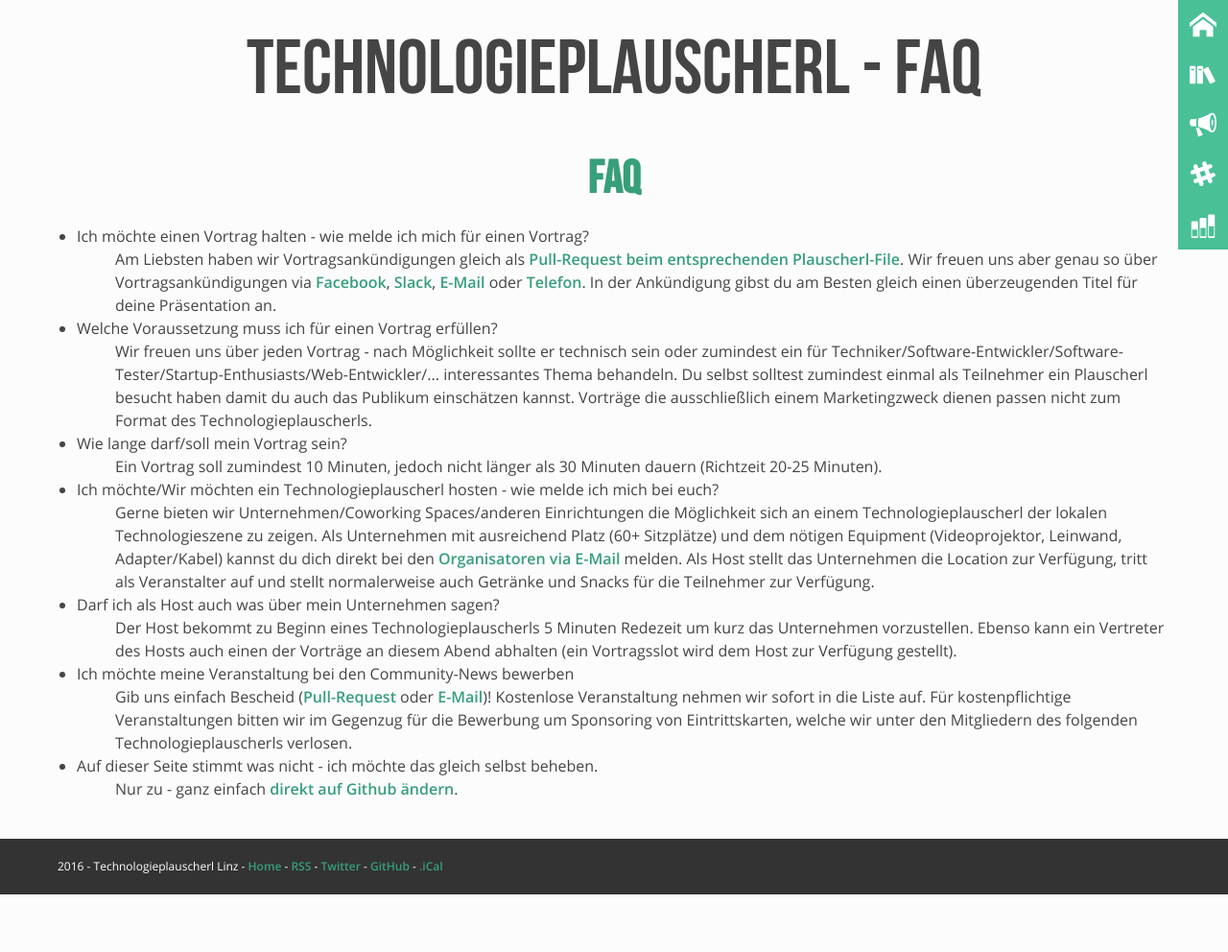
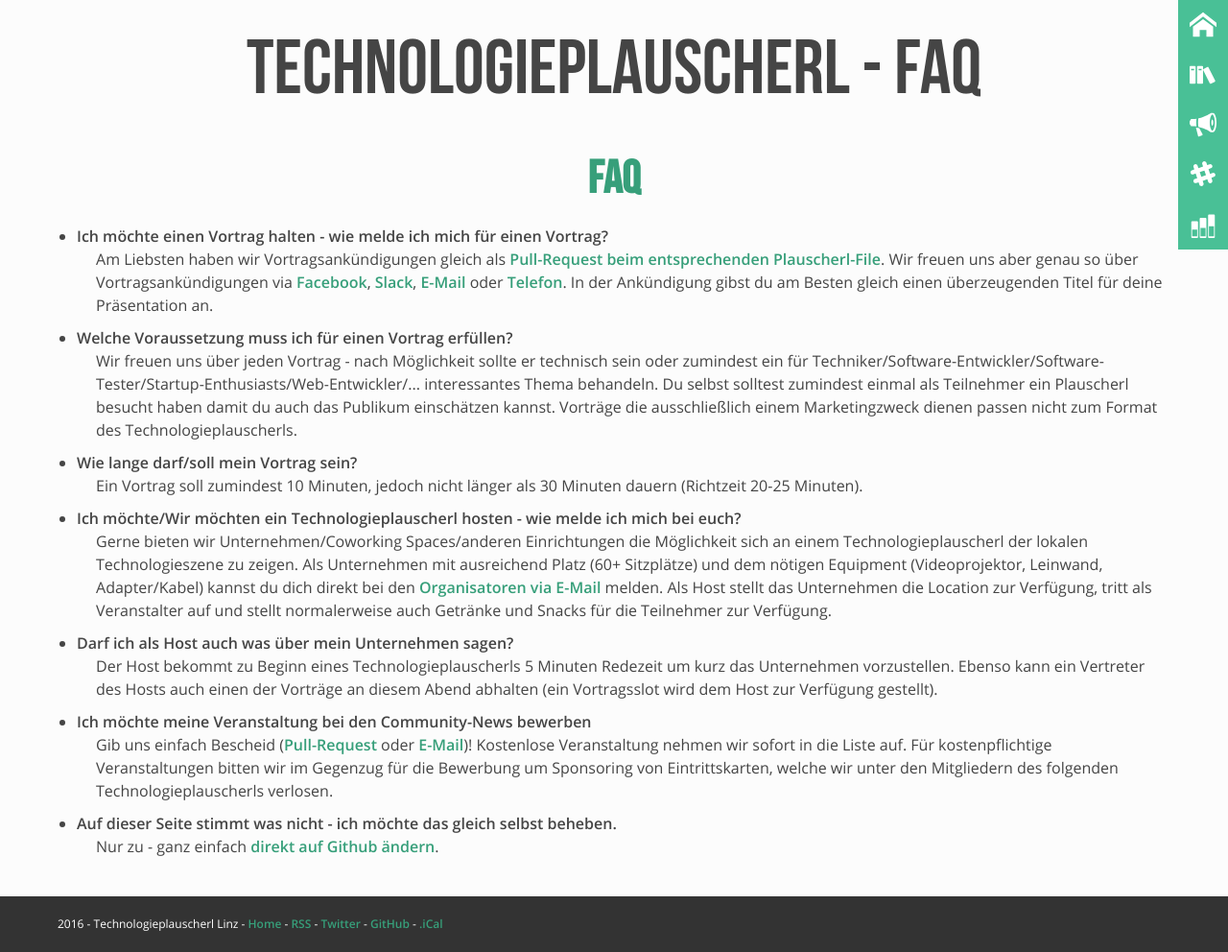
Before and after one commit to mericanAncer127/plauscherl, a Jekyll site: the page built from pages/faq.html, in a window 1280 px wide. Shown: the whole page at 96% size. Built offline with Jekyll 4.4.1, drawn with Linux system fonts in a browser that asks for light colours; before the commit the page ends 932 px from its top, so only the background shows below that.

Commit message:
Include faq styling

```diff
--- a/_sass/main.scss
+++ b/_sass/main.scss
@@ -18,3 +18,4 @@
 @import "modules/footer";
 @import "modules/slides";
 @import "modules/communitynews";
+@import "modules/faq";
```
